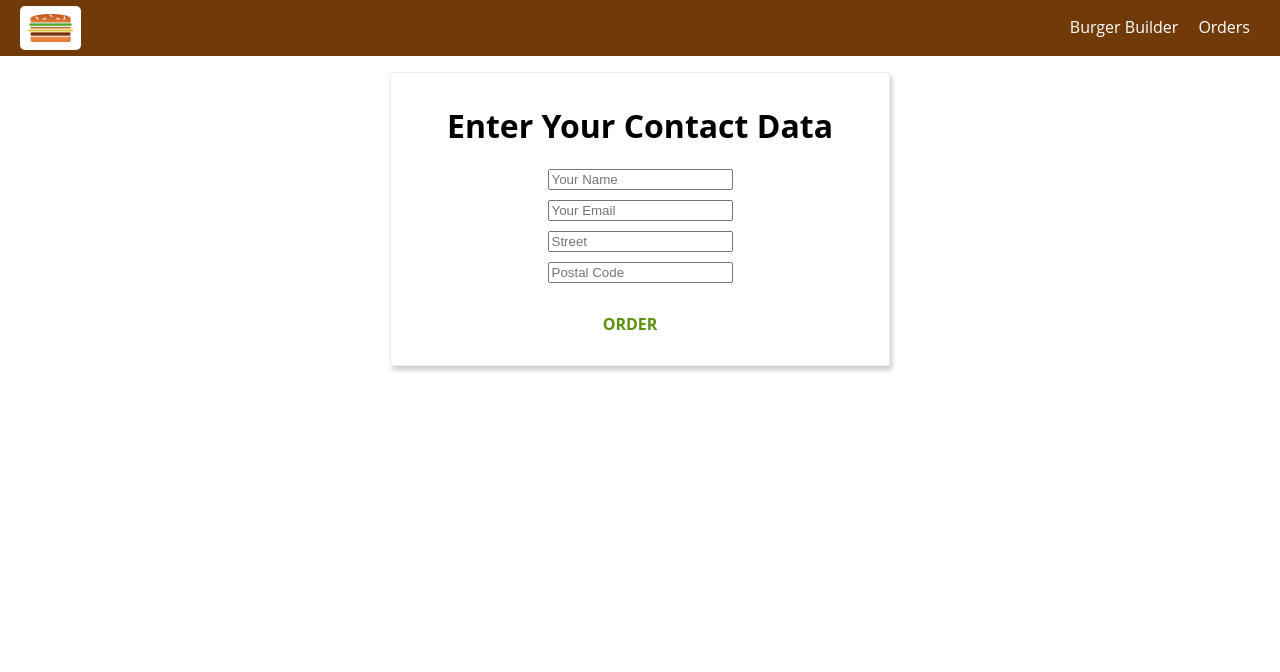
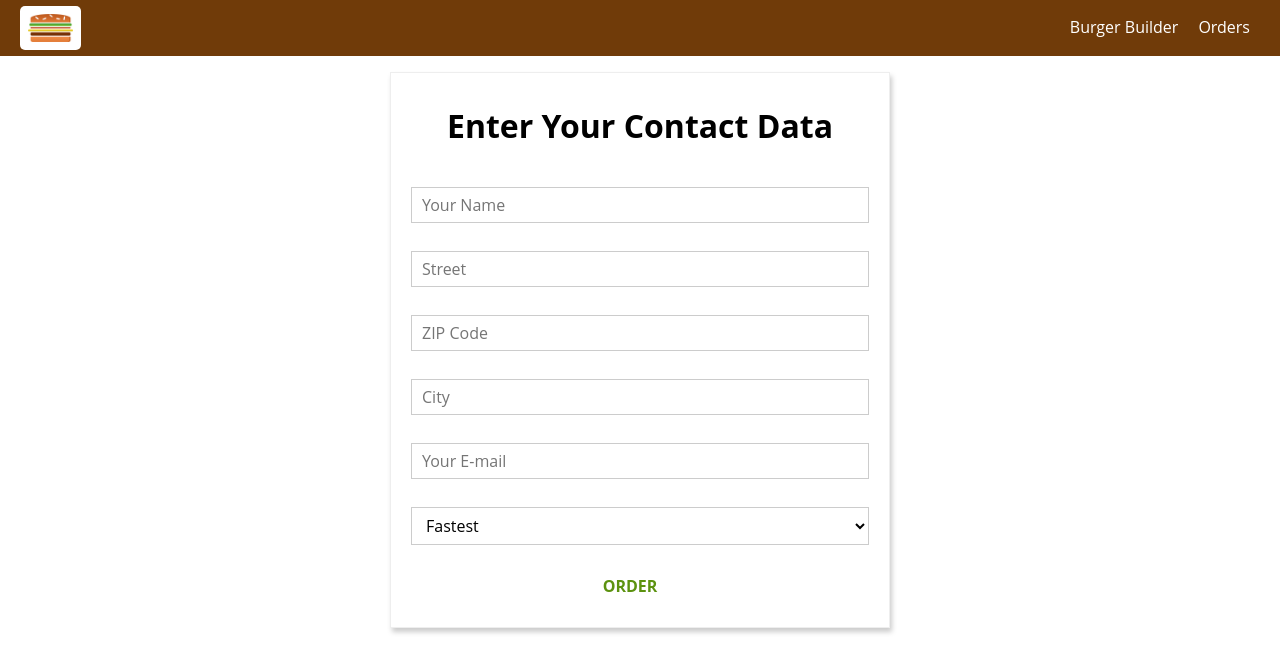
Before and after one commit to szelares/burger-builder, a React app: page /checkout in a window 1280 px wide. Both pictures are taken after a click on the button "CONTINUE". Shown: the top 672 px of the page. Built offline with nearby package versions, Linux system fonts and the light colour scheme.

Commit message:
Added form and sim[ple validation

```diff
--- a/src/App.js
+++ b/src/App.js
@@ -1,11 +1,11 @@
-import React from "react";
+import React, { Component } from "react";
 import { BrowserRouter, Switch, Route } from "react-router-dom";
 import Layout from "./setup-hoc/Layout/Layout";
 import BurgerBuider from "./containers/BurgerBuilder/BurgerBuilder";
 import Checkout from "./containers/Checkout/Checkout";
 import Orders from "./containers/Orders/Orders";
 
-class App extends React.Component {
+class App extends Component {
   render() {
     return (
       <BrowserRouter>
--- a/src/components/Order/CheckoutSummary/CheckoutSummary.module.css
+++ b/src/components/Order/CheckoutSummary/CheckoutSummary.module.css
@@ -4,8 +4,8 @@
   margin: auto;
 }
 
-@media (min-width: 600px) {
+@media (min-width: 700px) {
   .CheckoutSummary {
-    width: 500px;
+    width: 700px;
   }
 }
--- /dev/null
+++ b/src/components/UI/Input/Input.js
@@ -0,0 +1,65 @@
+import React from "react";
+import classes from "./Input.module.css";
+
+const input = props => {
+  const inputClasses = [classes.InputEl];
+  if (props.invalid && props.shouldValidate && props.touched) {
+    inputClasses.push(classes.Invalid);
+  }
+  let inputEl = null;
+  switch (props.elementType) {
+    case "input":
+      inputEl = (
+        <input
+          className={inputClasses.join(" ")}
+          {...props.elementConfig}
+          value={props.value}
+          onChange={props.changed}
+        />
+      );
+      break;
+    case "textarea":
+      inputEl = (
+        <textarea
+          className={inputClasses.join(" ")}
+          {...props.elementConfig}
+          value={props.value}
+          onChange={props.changed}
+        />
+      );
+      break;
+    case "select":
+      inputEl = (
+        <select
+          className={inputClasses.join(" ")}
+          value={props.value}
+          onChange={props.changed}
+        >
+          {props.elementConfig.options.map(option => (
+            <option key={option.value} value={option.value}>
+              {option.displayValue}
+            </option>
+          ))}
+        </select>
+      );
+      break;
+    default:
+      inputEl = (
+        <input
+          className={inputClasses.join(" ")}
+          {...props.elementConfig}
+          value={props.value}
+          onChange={props.changed}
+        />
+      );
+  }
+
+  return (
+    <div className={classes.Input}>
+      <label className={classes.Label}>{props.label}</label>
+      {inputEl}
+    </div>
+  );
+};
+
+export default input;
--- /dev/null
+++ b/src/components/UI/Input/Input.module.css
@@ -0,0 +1,39 @@
+.Input {
+  width: 100%;
+  padding: 10px;
+  box-sizing: border-box;
+}
+
+.Label {
+  display: block;
+  margin-bottom: 8px;
+  font-weight: bold;
+}
+
+.InputEl {
+  display: block;
+  width: 100%;
+  outline: none;
+  border: 1px solid #ccc;
+  background-color: #fff;
+  font: inherit;
+  padding: 6px 10px;
+  box-sizing: border-box;
+}
+
+.InputEl:focus {
+  outline: none;
+  background-color: #ccc;
+}
+.Invalid {
+  border: 1px solid red;
+  background-color: salmon;
+}
+/* .Select {
+  font-size: inherit;
+  padding: 6px 10px;
+  min-width: 120px;
+  border: 1px solid #ccc;
+  margin-bottom: 30px;
+  outline: none;
+} */
--- a/src/containers/Checkout/ContactData/ContactData.js
+++ b/src/containers/Checkout/ContactData/ContactData.js
@@ -3,14 +3,89 @@ import Button from "../../../components/UI/Button/Button";
 import Spinner from "../../../components/UI/Spinner/Spinner";
 import classes from "./ContactData.module.css";
 import axios from "../../../axios-orders";
+import Input from "../../../components/UI/Input/Input";
 
 class ContactData extends Component {
   state = {
-    name: "",
-    email: "",
-    address: {
-      street: "",
-      postalCode: ""
+    orderForm: {
+      name: {
+        elementType: "input",
+        elementConfig: {
+          type: "text",
+          placeholder: "Your Name"
+        },
+        value: "",
+        validation: {
+          isRequired: true
+        },
+        valid: false,
+        touched: false
+      },
+      street: {
+        elementType: "input",
+        elementConfig: {
+          type: "text",
+          placeholder: "Street"
+        },
+        value: "",
+        validation: {
+          isRequired: true
+        },
+        valid: false,
+        touched: false
+      },
+      zipCode: {
+        elementType: "input",
+        elementConfig: {
+          type: "text",
+          placeholder: "ZIP Code"
+        },
+        value: "",
+        validation: {
+          isRequired: true,
+          minLength: 5,
+          maxLength: 5
+        },
+        valid: false,
+        touched: false
+      },
+      city: {
+        elementType: "input",
+        elementConfig: {
+          type: "text",
+          placeholder: "City"
+        },
+        value: "",
+        validation: {
+          isRequired: true
+        },
+        valid: false,
+        touched: false
+      },
+      email: {
+        elementType: "input",
+        elementConfig: {
+          type: "email",
+          placeholder: "Your E-mail"
+        },
+        value: "",
+        validation: {
+          isRequired: true
+        },
+        valid: false,
+        touched: false
+      },
+      deliveryMethod: {
+        elementType: "select",
+        elementConfig: {
+          options: [
+            { value: "fastest", displayValue: "Fastest" },
+            { value: "cheapest", displayValue: "Cheapest" }
+          ]
+        },
+        value: "",
+        touched: false
+      }
     },
     loading: false
   };
@@ -20,19 +95,16 @@ class ContactData extends Component {
     this.setState({
       loading: true
     });
+    const formData = {};
+    for (let formDataElementId in this.state.orderForm) {
+      formData[formDataElementId] = this.state.orderForm[
+        formDataElementId
+      ].value;
+    }
     const order = {
       ingredients: this.props.ingredients,
       price: this.props.price,
-      customer: {
-        name: "Piotr Szeląg",
-        address: {
-          street: "TestStreet 1",
-          zipCode: "12345",
-          city: "Warsaw"
-        },
-        email: "test@test.com"
-      },
-      deliveryMethod: "aSaP"
+      orderData: formData
     };
     axios
       .post("/orders.json", order)
@@ -48,16 +120,56 @@ class ContactData extends Component {
         });
       });
   };
+
+  checkValidity(value, rules) {
+    let isValid = true;
+    if (rules.isRequired) {
+      isValid = value.trim() !== "" && isValid;
+    }
+    if (rules.minLength) {
+      isValid = value.length >= rules.minLength && isValid;
+    }
+    if (rules.maxLength) {
+      isValid = value.length <= rules.maxLength && isValid;
+    }
+    return isValid;
+  }
+
+  inputChangedHandler(event, inputId) {
+    const updatedOrderForm = { ...this.state.orderForm };
+    const updatedFormEl = { ...updatedOrderForm[inputId] };
+    updatedFormEl.value = event.target.value;
+    updatedFormEl.valid = this.checkValidity(
+      updatedFormEl.value,
+      updatedFormEl.validation
+    );
+    updatedFormEl.touched = true;
+    updatedOrderForm[inputId] = updatedFormEl;
+    this.setState({ orderForm: updatedOrderForm });
+    console.log(updatedOrderForm);
+  }
   render() {
+    const formElementsArray = [];
+    for (let key in this.state.orderForm) {
+      formElementsArray.push({ id: key, config: this.state.orderForm[key] });
+    }
+    console.log("formElementsArray", formElementsArray);
     let form = (
-      <form action="">
-        <input type="text" name="name" placeholder="Your Name" />
-        <input type="email" name="email" placeholder="Your Email" />
-        <input type="text" name="street" placeholder="Street" />
-        <input type="text" name="postal" placeholder="Postal Code" />
-        <Button btnType="Success" clicked={this.orderHandler}>
-          ORDER
-        </Button>
+      <form onSubmit={this.orderHandler}>
+        {formElementsArray.map(formEl => (
+          <Input
+            key={formEl.id}
+            elementType={formEl.config.elementType}
+            elementConfig={formEl.config.elementConfig}
+            value={formEl.config.value}
+            shouldValidate={formEl.config.validation}
+            touched={formEl.config.touched}
+            changed={event => this.inputChangedHandler(event, formEl.id)}
+            invalid={!formEl.config.valid}
+          />
+        ))}
+
+        <Button btnType="Success">ORDER</Button>
       </form>
     );
     if (this.state.loading) {
--- a/src/containers/Checkout/ContactData/ContactData.module.css
+++ b/src/containers/Checkout/ContactData/ContactData.module.css
@@ -8,11 +8,6 @@
   box-sizing: border-box;
 }
 
-.ContactData input {
-  display: block;
-  margin: 10px auto;
-}
-
 @media (min-width: 600px) {
   .ContactData {
     width: 500px;
--- a/src/containers/Orders/Orders.js
+++ b/src/containers/Orders/Orders.js
@@ -1,5 +1,6 @@
 import React, { Component } from "react";
 import axios from "../../axios-orders";
+import Spinner from "../../components/UI/Spinner/Spinner";
 import Order from "../../components/Order/Order";
 import withErrorHandler from "../../setup-hoc/withErrorHandler/withErrorHandler";
 
@@ -24,17 +25,17 @@ class Orders extends Component {
   }
 
   render() {
-    return (
-      <div>
-        {this.state.orders.map(order => (
-          <Order
-            key={order.id}
-            price={order.price}
-            ingredients={order.ingredients}
-          />
-        ))}
-      </div>
-    );
+    let order = <Spinner />;
+    if (this.state.loading === false) {
+      order = this.state.orders.map(order => (
+        <Order
+          key={order.id}
+          price={order.price}
+          ingredients={order.ingredients}
+        />
+      ));
+    }
+    return <div>{order}</div>;
   }
 }
 
```
